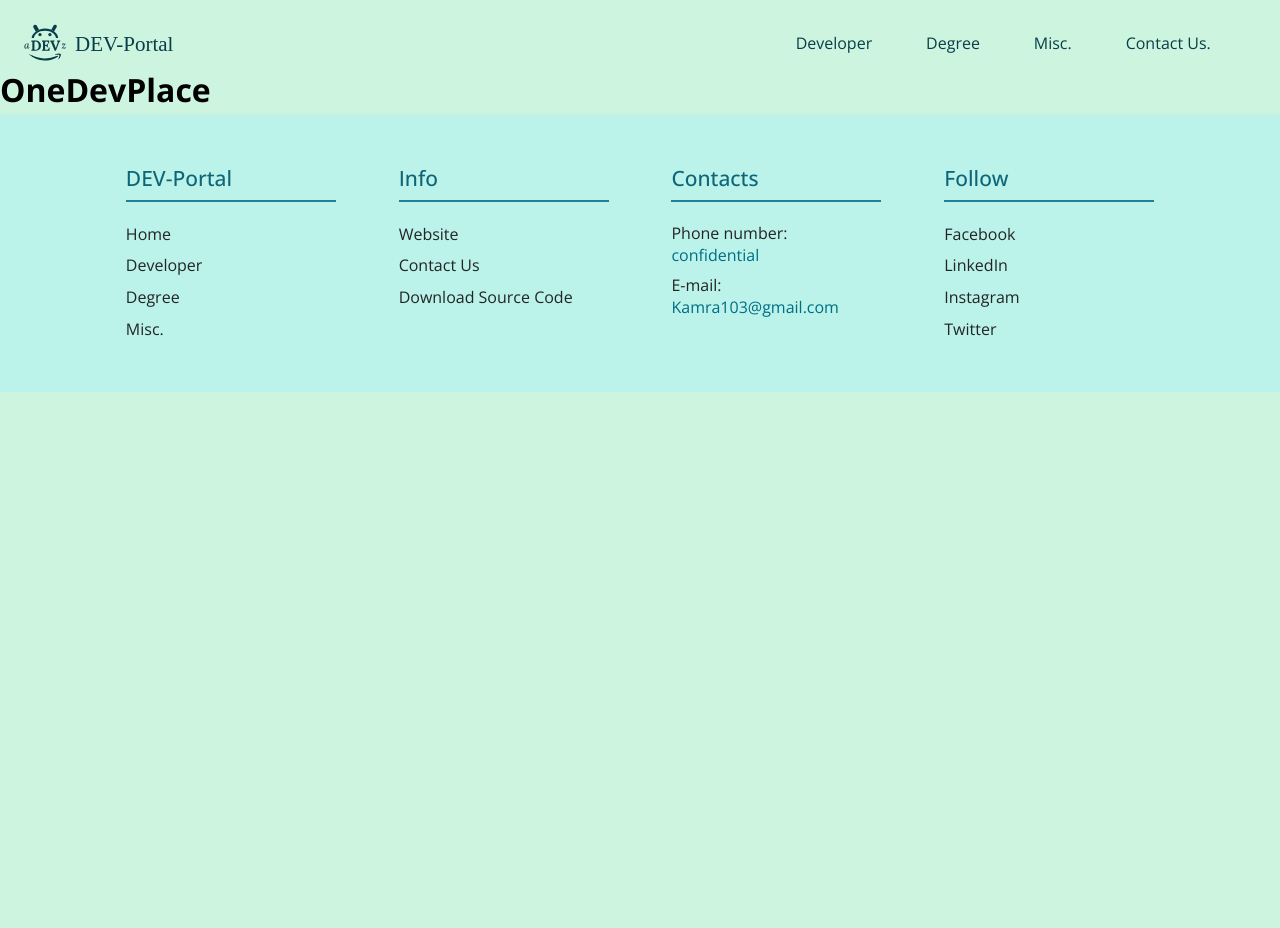
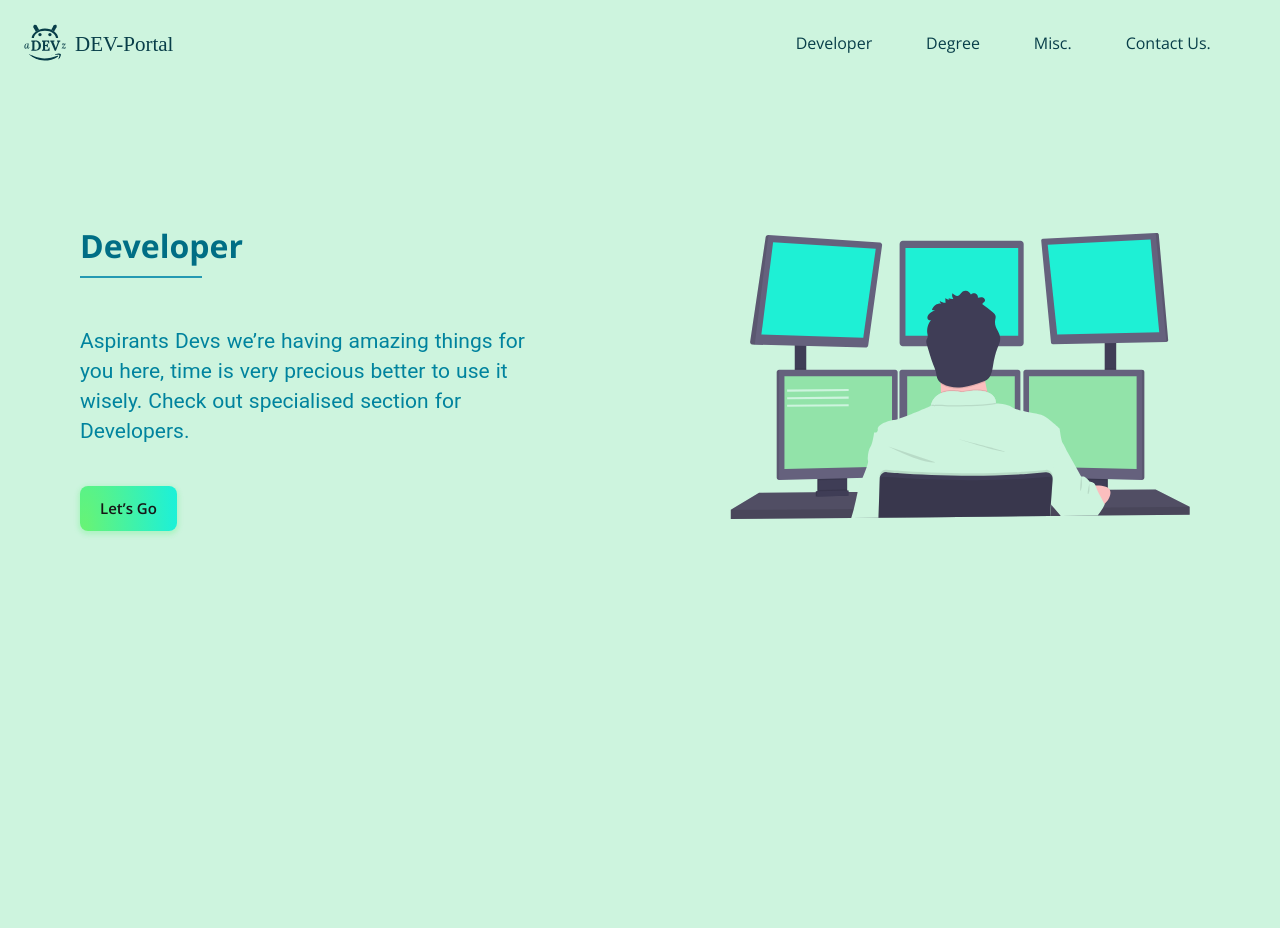
Before and after one commit to paragkatoch/DEV-Portal, a React (Create React App) app: page /home in a window 1280 px wide. Shown: the top 928 px of the page. Before the commit the page ends 800 px from the top, so only its background shows below. Built offline with nearby package versions, Linux system fonts and the light colour scheme; a web font is replaced by a local one.

Commit message:
implemented inital homepage

```diff
--- a/src/ModuleData.js
+++ b/src/ModuleData.js
@@ -1,3 +1,8 @@
+import DeveloperHome from "./assets/developer_home.svg";
+import DegreeHome from "./assets/degree_home.svg";
+import MiscHome from "./assets/misc_home.svg";
+import ContactHome from "./assets/contact_home.svg";
+
 import DomainDeveloper from "./assets/domain_developer.svg";
 import UpcomingDeveloper from "./assets/upcoming_developer.svg";
 import HelpDeveloper from "./assets/findhelp_developer.svg";
@@ -11,6 +16,41 @@ import NetworkMisc from "./assets/network_misc.svg";
 import AdviceMisc from "./assets/advice_misc.svg";
 import GrowthMisc from "./assets/growth_misc.svg";
 import AppMisc from "./assets/app_misc.svg";
+
+export const HomeModules = [
+	{
+		title: "Developer",
+		desc: "Aspirants Devs we’re having amazing things for you here, time is very precious better to use it wisely. Check out specialised section for Developers.",
+		img: DeveloperHome,
+		alt: "developer",
+		kickoff: "Let’s Go",
+		url: "/developer",
+	},
+	{
+		title: "Degree",
+		desc: "No barrier of Tiers, check out some best college insights that we’re sharing here. Get most from your college & be the best version of yourself.",
+		img: DegreeHome,
+		alt: "degree",
+		kickoff: "Find Out",
+		url: "/degree",
+	},
+	{
+		title: "Miscellaneous",
+		desc: "Getting a glory is way easy if you’re into the right path. Take the right step, and for side hustles and some personality dev jump off to this section. ",
+		img: MiscHome,
+		alt: "miscellaneous",
+		kickoff: "Let’s Go",
+		url: "/misc",
+	},
+	{
+		title: "Contact Us",
+		desc: "Our goal is to pass on what we've learned to the next generation. Learn how you may contribute to the future generation's development.",
+		img: ContactHome,
+		alt: "contact us",
+		kickoff: "Find Out",
+		url: "/contact",
+	},
+];
 
 export const DeveloperModules = [
 	{
--- a/src/Pages/Home.js
+++ b/src/Pages/Home.js
@@ -1,12 +1,14 @@
 import React from "react";
-import BasicFrame from "../Containers/BasicFrame";
+import PageFrame from "../Containers/PageFrame";
+import ModuleContainer from "../Containers/ModuleContainer";
+import { HomeModules } from "../ModuleData";
 
 export default function Home() {
 	return (
 		<>
-			<BasicFrame>
-				<h1>OneDevPlace</h1>
-			</BasicFrame>
+			<PageFrame>
+				<ModuleContainer data={HomeModules} />
+			</PageFrame>
 		</>
 	);
 }
```
